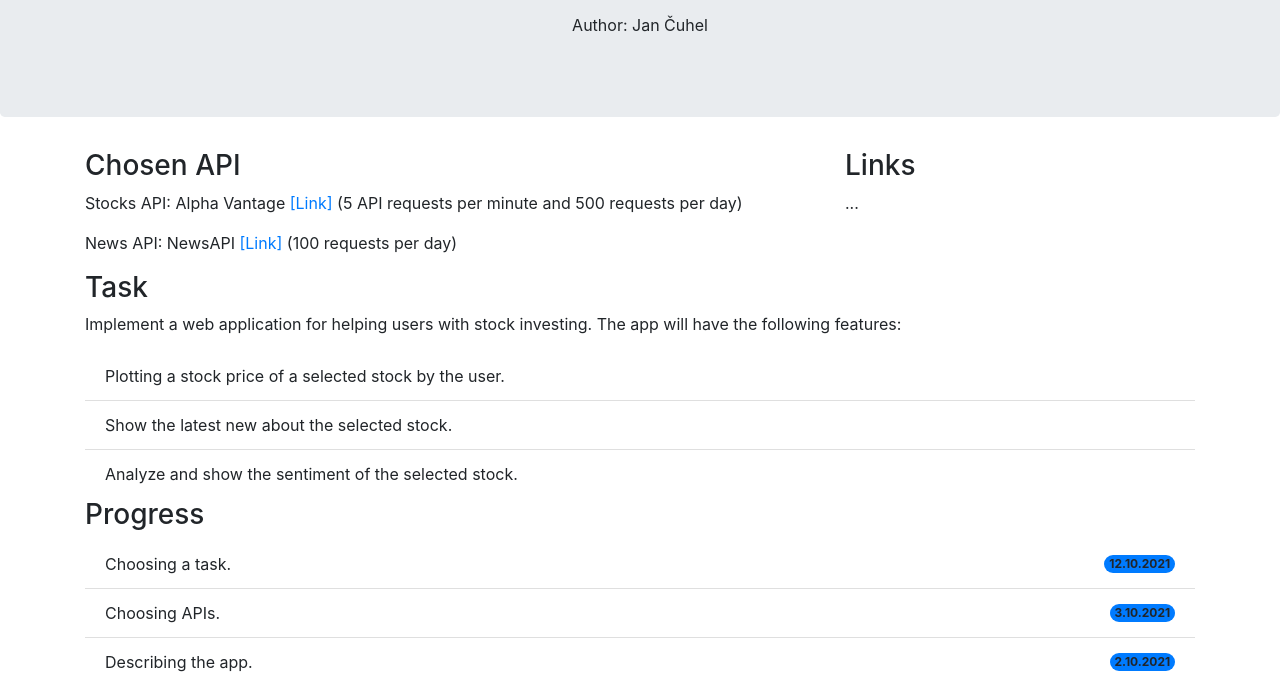
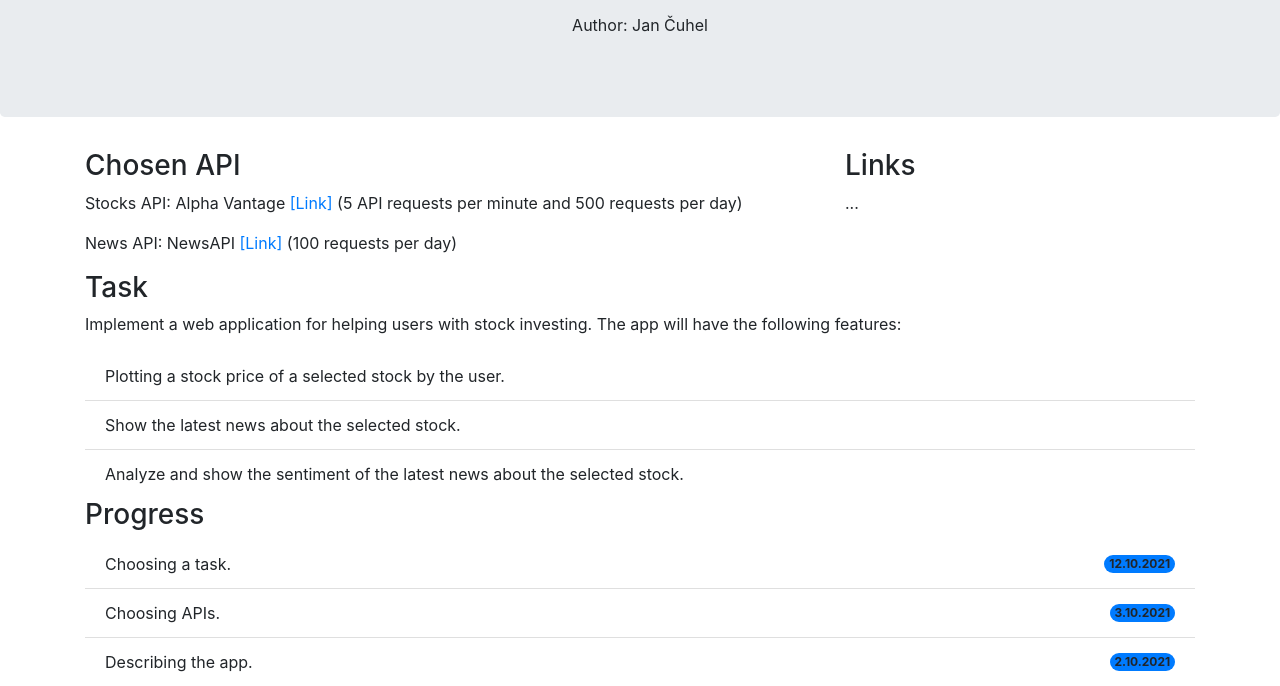
Before and after one commit to HonzaCuhel/VIA-app, a plain HTML site: page index.html in a window 1280 px wide. Shown: the part 147-833 px from the top of the page. Drawn offline with nearby package versions, Linux system fonts and the light colour scheme.

Commit message:
Add task description

```diff
--- a/index.html
+++ b/index.html
@@ -38,10 +38,10 @@
           Plotting a stock price of a selected stock by the user.
         </li>
         <li class="list-group-item d-flex justify-content-between align-items-center">
-          Show the latest new about the selected stock.
+          Show the latest news about the selected stock.
         </li>
         <li class="list-group-item d-flex justify-content-between align-items-center">
-          Analyze and show the sentiment of the selected stock.
+          Analyze and show the sentiment of the latest news about the selected stock.
         </li>
       </ul>
     </div>
```
